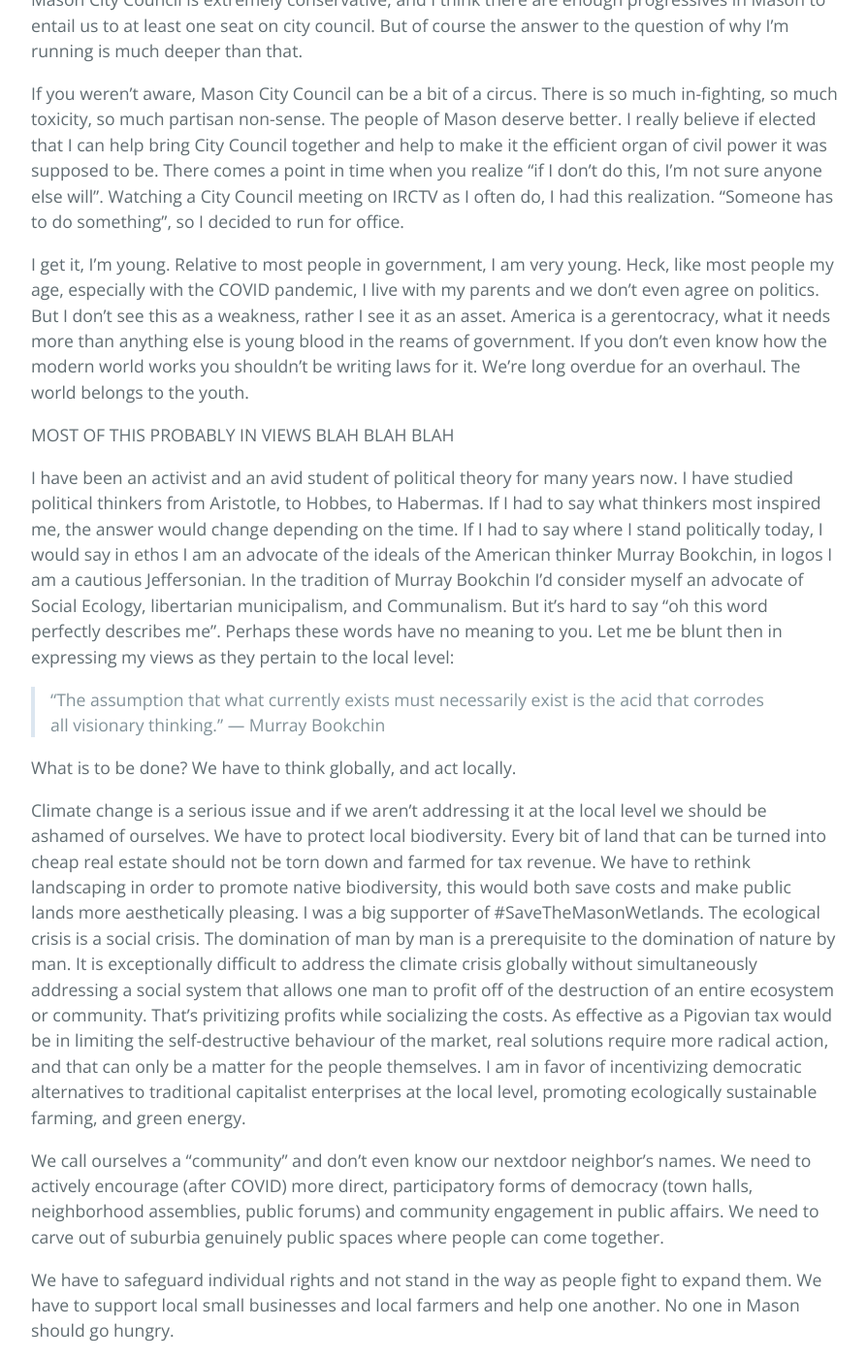
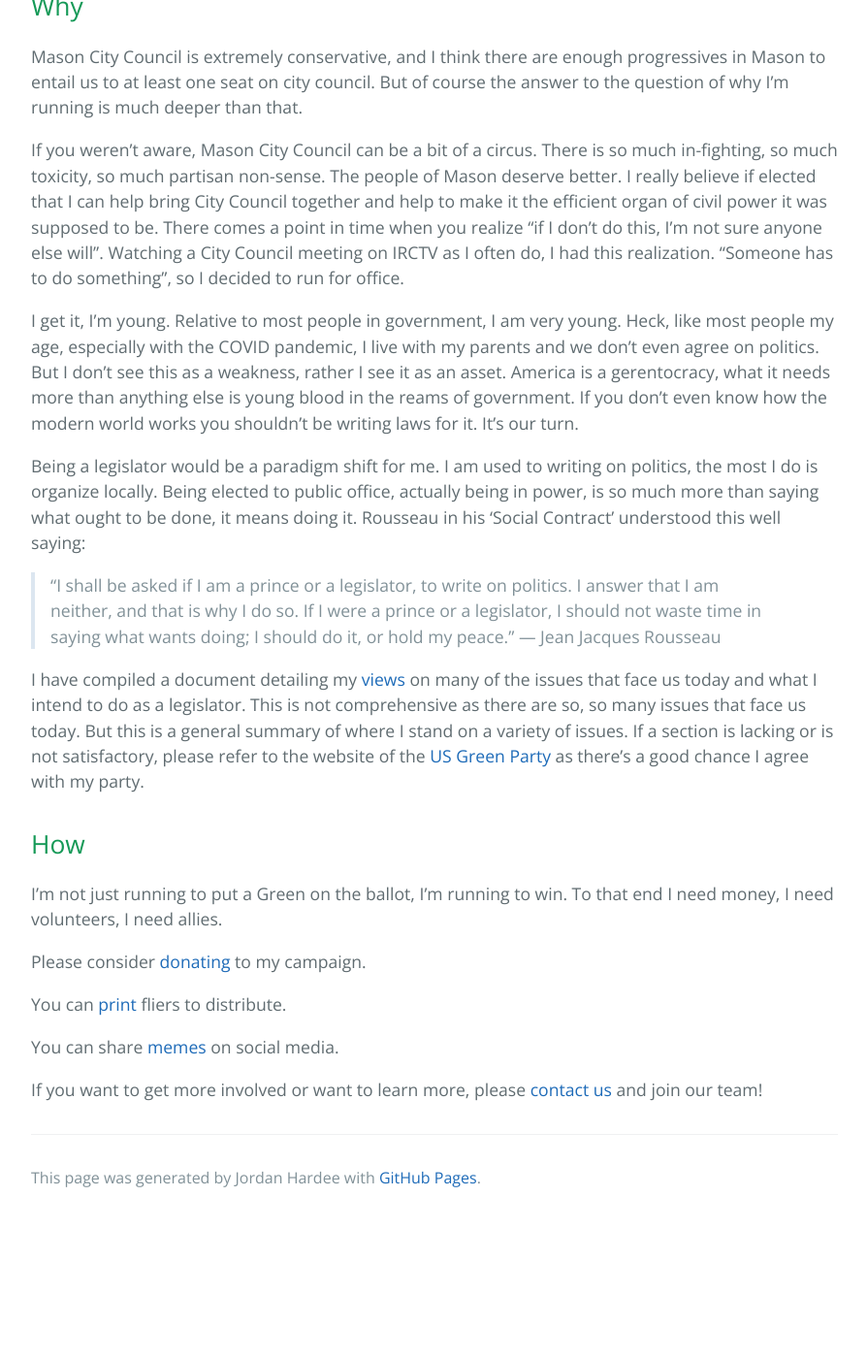
Before and after one commit to jordanhardee/jordanhardee.github.io, a Jekyll site: the page built from index.md, in a window 1280 px wide and 1400 px high, scrolled down 654 px. Shown: the whole window at 97% size, without its empty margins (192-1086 px from the left). Built offline with Jekyll 4.4.1, drawn with Linux system fonts in a browser that asks for light colours; our own code applies the rules of GitHub Pages for plain Markdown files; after the commit the page ends 1912 px from its top, so only the background shows below that; some of the changed text lies outside the part shown.

Commit message:
Initial commit

````diff
--- a/index.md
+++ b/index.md
@@ -15,46 +17,15 @@ I really believe if elected that I can help bring City Council together and help
 realization. "Someone has to do something", so I decided to run for office.
 
 I get it, I'm young. Relative to most people in government, I am very young. Heck, like most people my age, especially with the COVID pandemic, I live with my parents and we don't even agree on politics. But I don't see this as a weakness, rather I see it as an asset. America is a gerentocracy, what it
-needs more than anything else is young blood in the reams of government. If you don't even know how the modern world works you shouldn't be writing laws for it. We're long overdue for an overhaul. The world belongs to the youth.
+needs more than anything else is young blood in the reams of government. If you don't even know how the modern world works you shouldn't be writing laws for it. It's our turn.
 
-MOST OF THIS PROBABLY IN VIEWS BLAH BLAH BLAH
-
-I have been an activist and an avid student of political theory for many years now. I have studied political thinkers from Aristotle, to Hobbes, to Habermas. If I had to say
-what thinkers most inspired me, the answer would change depending on the time. If I had to say where I stand politically today, I would say in ethos I am an advocate of the ideals
-of the American thinker Murray Bookchin, in logos I am a cautious Jeffersonian. In the tradition of Murray Bookchin I'd consider myself an advocate of Social Ecology,
-libertarian municipalism, and Communalism. But it's hard to say "oh this word perfectly describes me". Perhaps these words have no meaning to you. Let me be blunt then in expressing my views as they pertain to the local level:
-
->“The assumption that what currently exists must necessarily exist is the acid that corrodes all visionary thinking.”
-> ― Murray Bookchin
-
-What is to be done? We have to think globally, and act locally.
-
-Climate change is a serious issue and if we aren't addressing it at the local level we should be ashamed of ourselves. We have to
-protect local biodiversity. Every bit of land that can be turned into cheap real estate should not be torn down and farmed for tax revenue. We have to rethink landscaping in order to promote native
-biodiversity, this would both save costs and make public lands more aesthetically pleasing. I was a big supporter of #SaveTheMasonWetlands. The ecological crisis is a social crisis.
-The domination of man by man is a prerequisite to the domination of nature by man. It is exceptionally difficult to address the climate crisis globally without
-simultaneously addressing a social system that allows one man to profit off of the destruction of an entire ecosystem or community. That's privitizing profits while socializing the costs.
-As effective as a Pigovian tax would be in limiting the self-destructive behaviour of the market, real solutions require more radical action, and that can only be a matter for the people themselves. I am in favor of incentivizing
-democratic alternatives to traditional capitalist enterprises at the local level, promoting ecologically sustainable farming, and green energy.
-
-We call ourselves a "community" and don't even know our nextdoor neighbor's names. We need to actively encourage (after COVID) more direct, participatory forms of democracy
-(town halls, neighborhood assemblies, public forums) and community engagement in public affairs. We need to carve out of suburbia genuinely public spaces where people can come together.
-
-We have to safeguard individual rights and not stand in the way as people fight to expand them. We have to support local small businesses and local farmers and help one another. No one in Mason should go hungry.
-
-While working with the Green Party to get ranked-choice voting state-wide, I also would be in favor of promoting its adoption in municipal elections.
-
-Being a legislator would be a paradigm shift for me. I am used to writing on politics, the most I do is organize. Being elected to public office, actually being in power is so much more than saying what ought to be
+Being a legislator would be a paradigm shift for me. I am used to writing on politics, the most I do is organize locally. Being elected to public office, actually being in power, is so much more than saying what ought to be
 done, it means doing it. Rousseau in his 'Social Contract' understood this well saying:
 
 >"I shall be asked if I am a prince or a legislator, to write on politics. I answer that I am neither, and that is why I do so. If I were a prince or a legislator, I should not waste time in saying what wants doing; I should do it, or hold my peace."
 > ― Jean Jacques Rousseau
 
-My opponents like to say where they stand on national issues to secure their votes. "Oh I'm a pro-life conservative Republican, it doesn't matter that my job has no power in regards to the
-question of abortion, just vote for me." I get it, we like to vote for people we agree with. How many of you would vote for me if I had a 'R' next to my name without knowing who I am or what I stand for? That's part of what's wrong with this country.
-If we were on the cusp of banning abortion in the City of Mason maybe I'd make publishing my opinions on the issue
-a priority too, but we aren't. That said, I get it. You want to know where I stand on X issue. For that reason
- I have compiled a document detailing my [views](views.pdf) on many of the issues that face us today. This is not comprehensive as there are so, so many issues that face us today. But this is a general summary of where I stand on a variety of issues.
+ I have compiled a document detailing my [views](views.pdf) on many of the issues that face us today and what I intend to do as a legislator. This is not comprehensive as there are so, so many issues that face us today. But this is a general summary of where I stand on a variety of issues.
  If a section is lacking or is not satisfactory, please refer to the website of the [US Green Party](https://gp.org) as there's a good chance I agree with my party.
 
 ## How
@@ -68,118 +39,3 @@ You can [print](./print.html) fliers to distribute.
 You can share [memes](./memes.html) on social media.
 
 If you want to get more involved or want to learn more, please [contact us](./contact.html) and join our team!
-
-
-
-There should be whitespace between paragraphs.
-
-There should be whitespace between paragraphs. We recommend including a README, or a file with information about your project.
-
-# Header 1
-
-This is a normal paragraph following a header. GitHub is a code hosting platform for version control and collaboration. It lets you and others work together on projects from anywhere.
-
-
-
-
-### Header 3
-
-```js
-// Javascript code with syntax highlighting.
-var fun = function lang(l) {
-  dateformat.i18n = require('./lang/' + l)
-  return true;
-}
-```
-
-```ruby
-# Ruby code with syntax highlighting
-GitHubPages::Dependencies.gems.each do |gem, version|
-  s.add_dependency(gem, "= #{version}")
-end
-```
-
-#### Header 4
-
-*   This is an unordered list following a header.
-*   This is an unordered list following a header.
-*   This is an unordered list following a header.
-
-##### Header 5
-
-1.  This is an ordered list following a header.
-2.  This is an ordered list following a header.
-3.  This is an ordered list following a header.
-
-###### Header 6
-
-| head1        | head two          | three |
-|:-------------|:------------------|:------|
-| ok           | good swedish fish | nice  |
-| out of stock | good and plenty   | nice  |
-| ok           | good `oreos`      | hmm   |
-| ok           | good `zoute` drop | yumm  |
-
-### There's a horizontal rule below this.
-
-* * *
-
-### Here is an unordered list:
-
-*   Item foo
-*   Item bar
-*   Item baz
-*   Item zip
-
-### And an ordered list:
-
-1.  Item one
-1.  Item two
-1.  Item three
-1.  Item four
-
-### And a nested list:
-
-- level 1 item
-  - level 2 item
-  - level 2 item
-    - level 3 item
-    - level 3 item
-- level 1 item
-  - level 2 item
-  - level 2 item
-  - level 2 item
-- level 1 item
-  - level 2 item
-  - level 2 item
-- level 1 item
-
-### Small image
-
-![Octocat](https://github.githubassets.com/images/icons/emoji/octocat.png)
-
-### Large image
-
-![Branching](https://guides.github.com/activities/hello-world/branching.png)
-
-
-### Definition lists can be used with HTML syntax.
-
-<dl>
-<dt>Name</dt>
-<dd>Godzilla</dd>
-<dt>Born</dt>
-<dd>1952</dd>
-<dt>Birthplace</dt>
-<dd>Japan</dd>
-<dt>Color</dt>
-<dd>Green</dd>
-</dl>
-
-```
-Long, single-line code blocks should not wrap. They should horizontally scroll if they are too long. This line should be long enough to demonstrate this.
-```
-
-```
-The final element.
-```
````
Also changed, not shown: other parts of index.md (+3 -1 lines).
